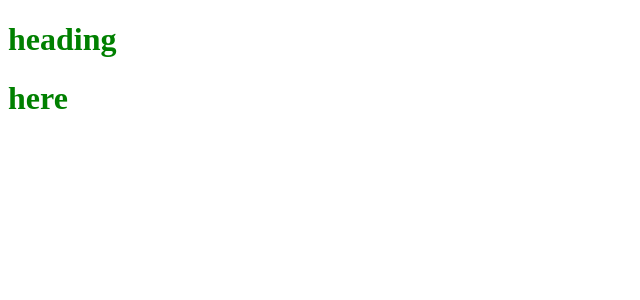
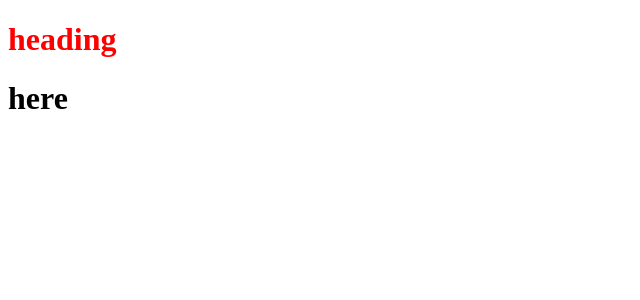
Before and after one commit to capmahin/Hello-next, a Next.js app: page / in a window 1280 px wide. Shown: the top 300 px of the page, without its empty margins (0-640 px from the left). Built offline with nearby package versions, Linux system fonts and the light colour scheme.

Commit message:
add main.css

```diff
--- a/pages/_app.tsx
+++ b/pages/_app.tsx
@@ -1,3 +1,5 @@
+import './main.css'
+
 function MyApp({ Component, pageProps }) {
     return (
         <Component {...pageProps} />
--- a/pages/index.tsx
+++ b/pages/index.tsx
@@ -2,17 +2,11 @@
 //Style-JSX
 
 function Heading(props) {
-  const variables = Math.random() > 0.5 ? 'red' : 'green'
+
   return (
     <div>
-      <h1>{props.heading}</h1>
-      <style jsx global>
-        {
-          `h1 {
-                        color: ${variables};
-                      }`
-        }
-      </style>
+      <h1 className="red">{props.heading}</h1>
+
     </div>
   )
 }
--- /dev/null
+++ b/pages/main.css
@@ -0,0 +1,3 @@
+.red{
+    color:red;
+}
```
Also changed, not shown: pages/global.css (deleted).
